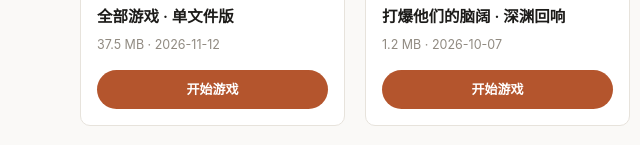
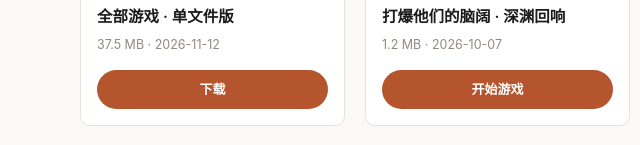
Before and after one commit to Ant529/blog, a plain HTML site: page index.html in a window 1280 px wide. Shown: the part 601-746 px from the top of the page, 0-640 px from the left. Drawn offline with Linux system fonts and the light colour scheme.

Commit message:
all-in-one: turn the play button into a download (37MB page is not meant to be opened inline)

```diff
--- a/assets/js/games.js
+++ b/assets/js/games.js
@@ -100,9 +100,16 @@
       play.className = 'btn';
       // 按路径段编码：encodeURIComponent 会把 "/" 也编成 %2F，导致 404
       play.href = 'games/' + encodePath(g.file);
-      play.target = '_blank';
-      play.rel = 'noopener';
-      play.textContent = '开始游戏';
+      if (g.download) {
+        // 离线包（37MB 级）：在页面里直接打开会卡十几分钟，改成下载
+        play.setAttribute('download', '');
+        play.textContent = '下载';
+        play.title = '下载到本地后双击就能玩，不用联网';
+      } else {
+        play.target = '_blank';
+        play.rel = 'noopener';
+        play.textContent = '开始游戏';
+      }
 
       actions.appendChild(play);
 
--- a/games/index.json
+++ b/games/index.json
@@ -4,7 +4,8 @@
   "title": "全部游戏 · 单文件版",
   "size": 39316914,
   "addedAt": "2026-11-12T13:20:00.000Z",
-  "engine": "HTML5"
+  "engine": "HTML5",
+  "download": true
  },
  {
   "file": "rogue/index.html",
--- a/index.html
+++ b/index.html
@@ -150,7 +150,8 @@ window.ANT_GAMES = [
     "title": "全部游戏 · 单文件版",
     "size": 39316914,
     "addedAt": "2026-11-12T13:20:00.000Z",
-    "engine": "HTML5"
+    "engine": "HTML5",
+    "download": true
    },
    {
     "file": "rogue/index.html",
```
